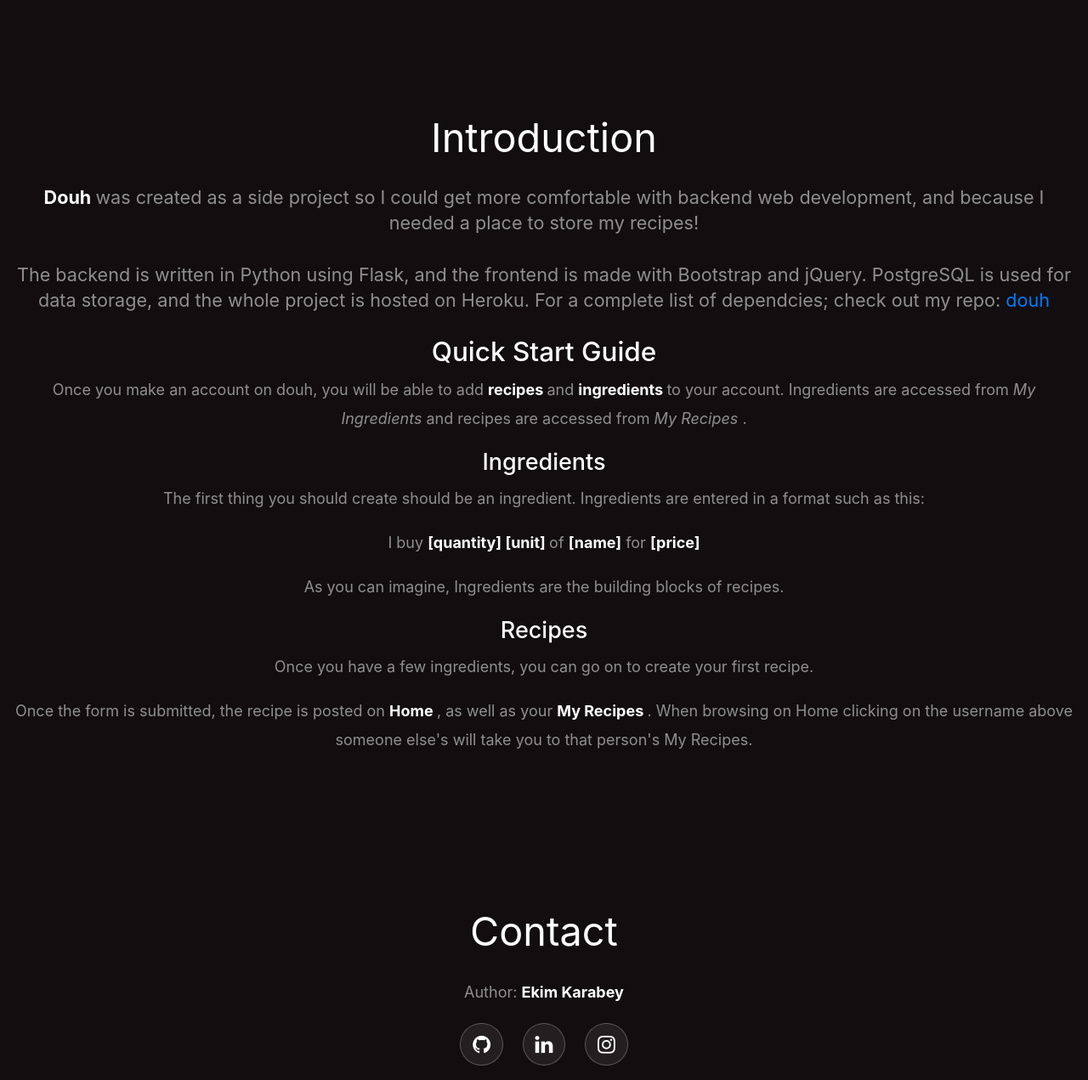
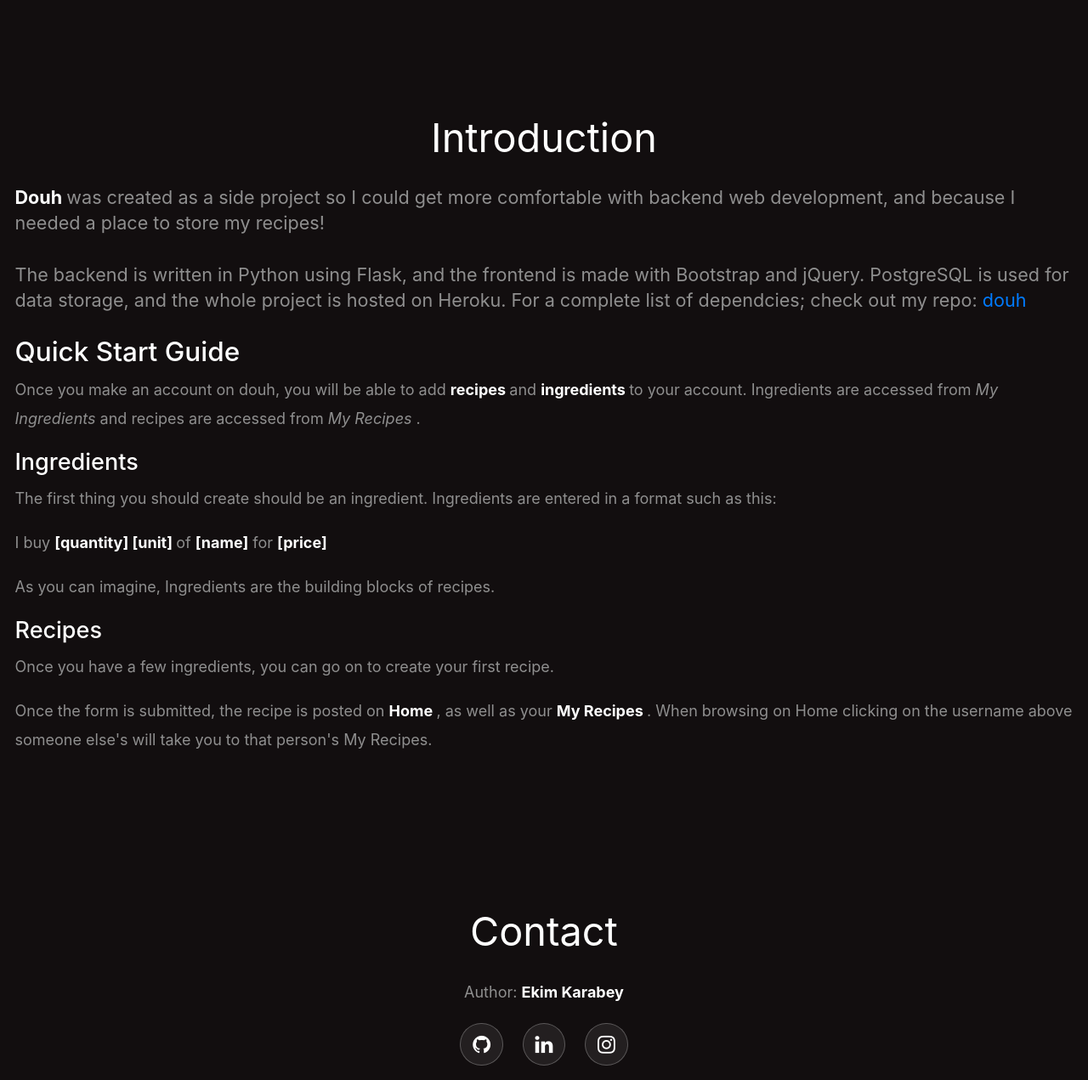
Before and after one commit to Ekimerton/Douh, a Flask app: page / in a window 1280 px wide. Shown: the part 801-2072 px from the top of the page at 85% size. Run offline with Flask 2, Linux system fonts and the light colour scheme; some libraries are stand-ins or nearby versions.

Commit message:
fixed everything in intro being centered

```diff
--- a/Driver/templates/intro.html
+++ b/Driver/templates/intro.html
@@ -56,7 +56,7 @@
     <section id="introduction" class="tm-section-pad-top">
       <div class="container">
             <div style="background-color: #120E0F" class="row">
-              <div class="text-center col-12">
+              <div class="col-12">
                 <h2 class="tm-text-primary tm-section-title mb-4 text-center">Introduction</h2>
                 <p class="mb-4 tm-intro-text">
                   <strong> Douh </strong> was created as a side project so I could get more comfortable with backend web development, and because I needed a place to store my recipes!
```
